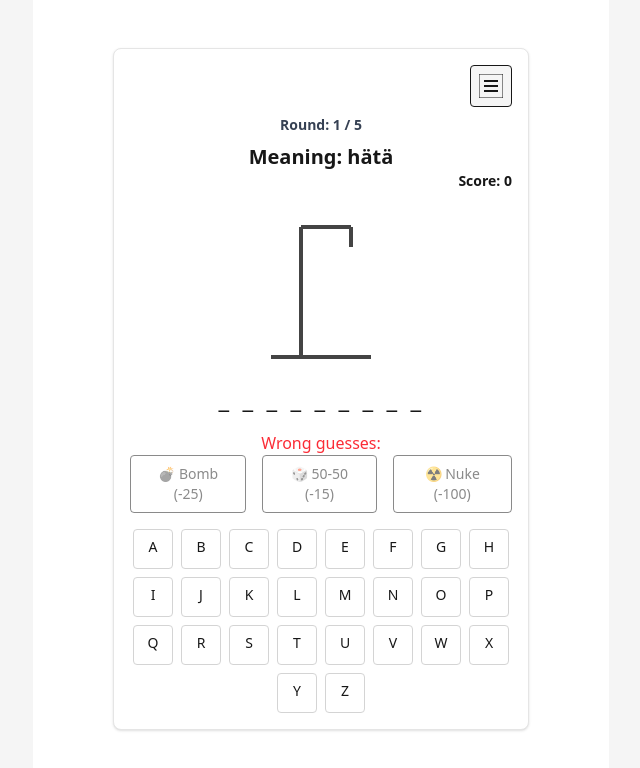
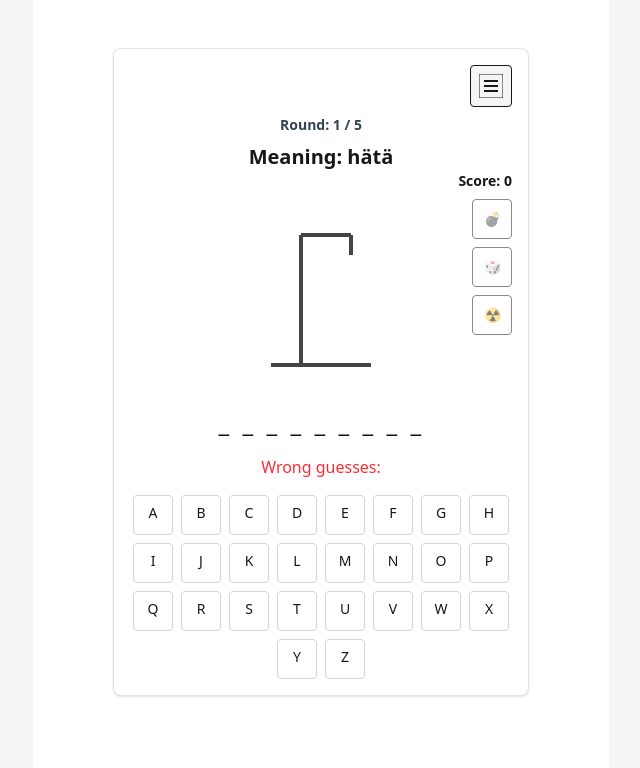
Before and after one commit to amahlaka/lingo-hangman, a React (Vite) app: page /play in a window 1280 px wide. Shown: the top 768 px of the page, without its empty margins (319-959 px from the left). Built offline with nearby package versions, Linux system fonts and the light colour scheme.

Commit message:
feat: enhance HangmanGame with powerup mechanics and round tracking

```diff
--- a/src/components/HangmanGame.jsx
+++ b/src/components/HangmanGame.jsx
@@ -181,13 +181,14 @@ export default function HangmanGame({ lang, t, restartFlag, testWords = "", setL
     if (isWon || isLost) return;
     const onKeyDown = (e) => {
       const key = e.key.toUpperCase();
-      if (key.length === 1 && getAlphabet(learningLang).includes(key)) {
+      const currentAlphabet = getAlphabet(swap ? nativeLang : learningLang);
+      if (key.length === 1 && currentAlphabet.includes(key)) {
         handleGuess(key);
       }
     };
     window.addEventListener("keydown", onKeyDown);
     return () => window.removeEventListener("keydown", onKeyDown);
-  }, [guesses, isWon, isLost, learningLang]);
+  }, [guesses, isWon, isLost, learningLang, nativeLang, swap]);
 
   // Score the round when won or lost
   useEffect(() => {
@@ -233,7 +234,17 @@ export default function HangmanGame({ lang, t, restartFlag, testWords = "", setL
     }
   }, [isWon]);
 
+  // Track rounds played to prevent round counter from decreasing
+  const [roundsPlayed, setRoundsPlayed] = useState(1);
+  useEffect(() => {
+    // Update rounds played only if not all guessed
+    if (!showAllGuessed && currentIndex + 1 > roundsPlayed) {
+      setRoundsPlayed(currentIndex + 1);
+    }
+  }, [currentIndex, showAllGuessed]);
+
   const handleNext = () => {
+    if (showAllGuessed) return; // Prevent further play after all guessed
     if (isWon) setScore(prev => ({ ...prev, correct: prev.correct + 1 }));
     if (isLost) setScore(prev => ({ ...prev, incorrect: prev.incorrect + 1 }));
     let newWordsOrder = [...wordsOrder];
@@ -256,6 +267,7 @@ export default function HangmanGame({ lang, t, restartFlag, testWords = "", setL
     setGuesses([]);
     setCurrentAttempts(0);
     setRoundScored(false);
+    setRoundsPlayed(rp => Math.max(rp, nextIndex + 1));
   };
   const handleRestart = () => {
     setScore({ correct: 0, incorrect: 0 });
@@ -378,7 +390,7 @@ export default function HangmanGame({ lang, t, restartFlag, testWords = "", setL
           </div>
           {/* Show current round and rounds left */}
           <div className="mb-2 text-sm font-semibold text-gray-700 dark:text-gray-200">
-            {t.round || "Round"}: {currentIndex + 1} / {wordsOrder.length}
+            {(showAllGuessed ? (t.round || "Round") + ": " + wordsOrder.length + " / " + wordsOrder.length : (t.round || "Round") + ": " + roundsPlayed + " / " + wordsOrder.length)}
           </div>
           <h2 className="text-xl font-semibold" data-testid="native-word">{t.meaning}: {native}</h2>
           {timeValue && (
@@ -389,8 +401,44 @@ export default function HangmanGame({ lang, t, restartFlag, testWords = "", setL
           <div className="text-right text-sm font-semibold mb-2">
             {t.score}: {totalScore}
           </div>
-          <HangmanDrawing incorrect={incorrect.length} t={t} />
-          {/* Split word into lines if too long */}
+          {/* Drawing and Powerups side by side */}
+          <div className="flex flex-row justify-center items-start gap-4 mb-2 relative">
+            <div className="flex-shrink-0">
+              <HangmanDrawing incorrect={incorrect.length} t={t} />
+            </div>
+            <div className="flex flex-col gap-2 items-stretch absolute right-0 top-0">
+              <Button
+                size="sm"
+                variant="secondary"
+                disabled={totalScore < 25 || powerupCooldown || getAlphabet(swap ? nativeLang : learningLang).filter(l => !letters.some(wl => isGuessable(wl) && wl === l) && !guesses.includes(l) && !removedLetters.includes(l)).length === 0}
+                onClick={handleRemoveIncorrect}
+                className="px-2 py-1 border rounded disabled:opacity-50 w-10 h-10 flex items-center justify-center"
+                title={t.removeIncorrectDesc || "Remove an incorrect letter (25 points)"}
+              >
+                💣
+              </Button>
+              <Button
+                size="sm"
+                variant="secondary"
+                disabled={totalScore < 15 || fiftyFifty.active || powerupCooldown || letters.filter(l => isGuessable(l) && !guesses.includes(l)).length === 0}
+                onClick={handleFiftyFifty}
+                className="px-2 py-1 border rounded disabled:opacity-50 w-10 h-10 flex items-center justify-center"
+                title={t.fiftyFiftyDesc || "50-50: Highlight 2 letters, one is correct (15 points)"}
+              >
+                🎲
+              </Button>
+              <Button
+                size="sm"
+                variant="secondary"
+                disabled={totalScore < 100 || powerupCooldown || getAlphabet(swap ? nativeLang : learningLang).filter(l => !letters.some(wl => isGuessable(wl) && wl === l) && !guesses.includes(l) && !removedLetters.includes(l)).length < 2}
+                onClick={handleNuke}
+                className="px-2 py-1 border rounded disabled:opacity-50 w-10 h-10 flex items-center justify-center"
+                title={t.nukeDesc || "Nuke: Remove 2-6 incorrect letters (100 points)"}
+              >
+                ☢️
+              </Button>
+            </div>
+          </div>
           <div className="text-2xl tracking-widest my-4">
             {(() => {
               const maxPerLine = 12;
@@ -424,39 +472,6 @@ export default function HangmanGame({ lang, t, restartFlag, testWords = "", setL
             })()}
           </div>
           <div className="text-red-500" data-testid="word-display">{t.wrongGuesses}: {incorrect.join(", ")}</div>
-          {/* Powerups UI */}
-          <div className="flex justify-center gap-4 mb-2">
-            <Button
-              size="sm"
-              variant="secondary"
-              disabled={totalScore < 25 || powerupCooldown || getAlphabet(swap ? nativeLang : learningLang).filter(l => !letters.some(wl => isGuessable(wl) && wl === l) && !guesses.includes(l) && !removedLetters.includes(l)).length === 0}
-              onClick={handleRemoveIncorrect}
-              className="px-2 py-1 border rounded disabled:opacity-50"
-              title={t.removeIncorrectDesc || "Remove an incorrect letter (25 points)"}
-            >
-              💣 {t.removeIncorrect || "Remove Incorrect"} (-25)
-            </Button>
-            <Button
-              size="sm"
-              variant="secondary"
-              disabled={totalScore < 15 || fiftyFifty.active || powerupCooldown || letters.filter(l => isGuessable(l) && !guesses.includes(l)).length === 0}
-              onClick={handleFiftyFifty}
-              className="px-2 py-1 border rounded disabled:opacity-50"
-              title={t.fiftyFiftyDesc || "50-50: Highlight 2 letters, one is correct (15 points)"}
-            >
-              🎲 {t.fiftyFifty || "50-50"} (-15)
-            </Button>
-            <Button
-              size="sm"
-              variant="secondary"
-              disabled={totalScore < 100 || powerupCooldown || getAlphabet(swap ? nativeLang : learningLang).filter(l => !letters.some(wl => isGuessable(wl) && wl === l) && !guesses.includes(l) && !removedLetters.includes(l)).length < 2}
-              onClick={handleNuke}
-              className="px-2 py-1 border rounded disabled:opacity-50"
-              title={t.nukeDesc || "Nuke: Remove 2-6 incorrect letters (100 points)"}
-            >
-              ☢️ {t.nuke || "Nuke"} (-100)
-            </Button>
-          </div>
           <div className="mt-4 flex flex-wrap gap-2 justify-center relative">
             {getAlphabet(swap ? nativeLang : learningLang).map(l => {
               const isIncorrect = guesses.includes(l) && !letters.some(wl => isGuessable(wl) && wl === l);
```
